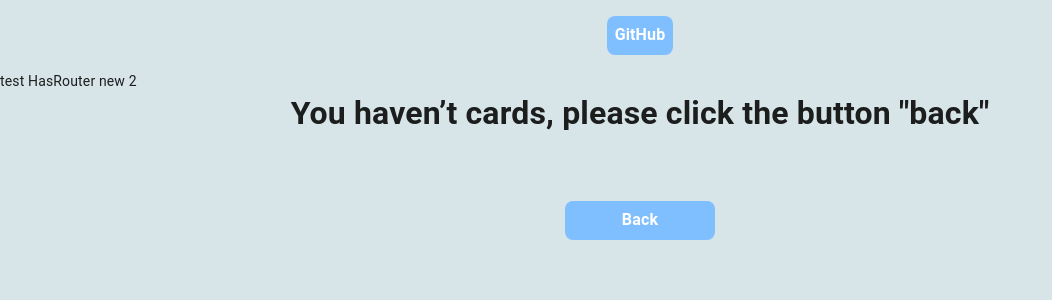
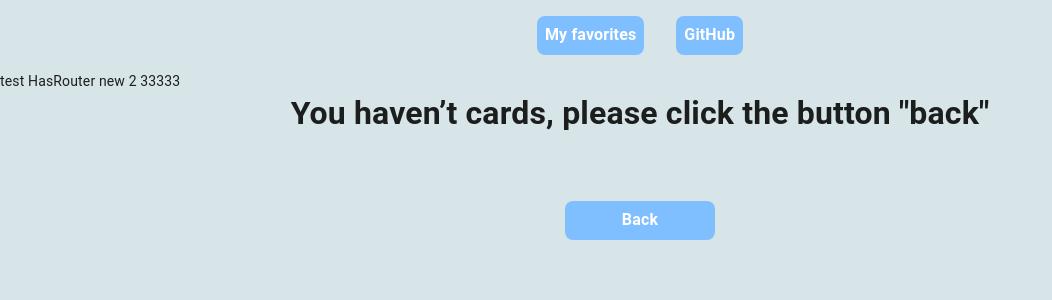
Before and after one commit to L87R78/redux-persist, a React (Create React App) app: page /my-favorites in a window 1280 px wide. Shown: the top 300 px of the page, without its empty margins (0-1052 px from the left). Built offline with nearby package versions, Linux system fonts and the light colour scheme.

Commit message:
Test gh-pages

```diff
--- a/src/App.jsx
+++ b/src/App.jsx
@@ -43,6 +43,9 @@ const App = ({ myCards }) => {
                   {ButtonTypes.myfavorites}
                 </Link>
               )}
+              <Link className={classes.buttons} to="/">
+                  {ButtonTypes.myfavorites}
+                </Link>
               <a
                 className={classes.buttons}
                 href="https://l87r78.github.io/PC_Store/"
@@ -52,7 +55,7 @@ const App = ({ myCards }) => {
                 {ButtonTypes.gitHub}
               </a>
             </header>
-            test HasRouter new 2
+            test HasRouter new 2 33333
           </div>
           <Switch>
             <Route exact path="/" component={AllFavorites} />
```
